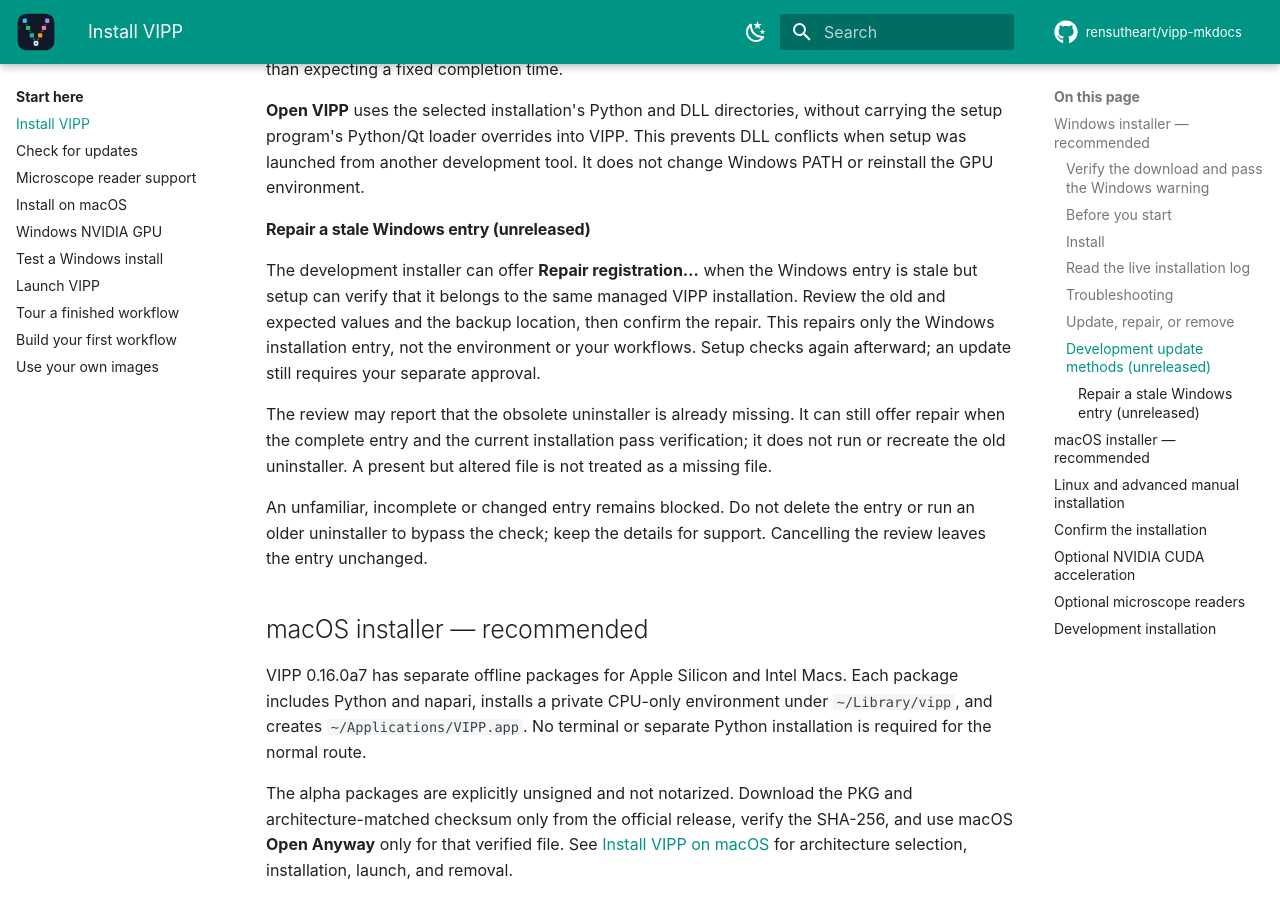
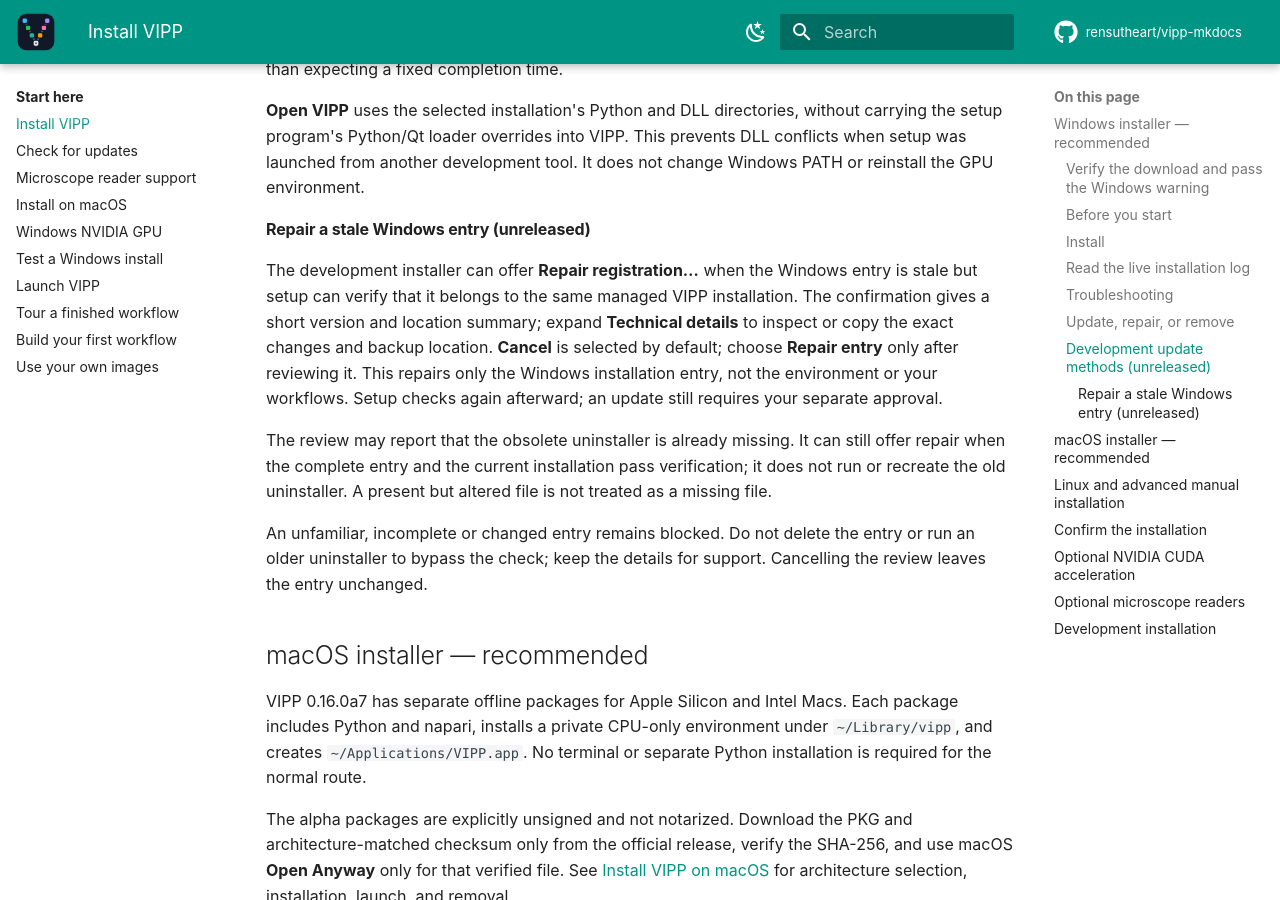
Before and after one commit to rensutheart/vipp-mkdocs, an MkDocs documentation site: the page built from docs/getting-started/installation.md, in a window 1280 px wide and 900 px high, scrolled down 6062 px. Built offline with MkDocs 1.6.1 and Material for MkDocs 9.7.7, drawn with Linux system fonts in a browser that asks for light colours; plug-ins that fetch from the network failed and are left out; comment, search, counter and statistics services are not loaded; the version menu is left out; some of the changed text lies outside the part shown.

Commit message:
docs: explain concise Windows entry repair review

```diff
--- a/docs/getting-started/installation.md
+++ b/docs/getting-started/installation.md
@@ -272,8 +272,10 @@
 
 The development installer can offer **Repair registration…** when the Windows
 entry is stale but setup can verify that it belongs to the same managed VIPP
-installation. Review the old and expected values and the backup location, then
-confirm the repair. This repairs only the Windows installation entry, not the
+installation. The confirmation gives a short version and location summary;
+expand **Technical details** to inspect or copy the exact changes and backup
+location. **Cancel** is selected by default; choose **Repair entry** only after
+reviewing it. This repairs only the Windows installation entry, not the
 environment or your workflows. Setup checks again afterward; an update still
 requires your separate approval.
 
```
Also changed, not shown: other parts of docs/getting-started/installation.md (+1 -1 lines), docs/getting-started/windows-cuda.md (+1 -1 lines).
